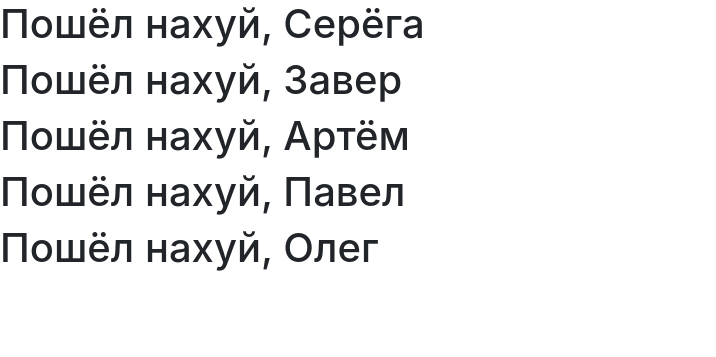
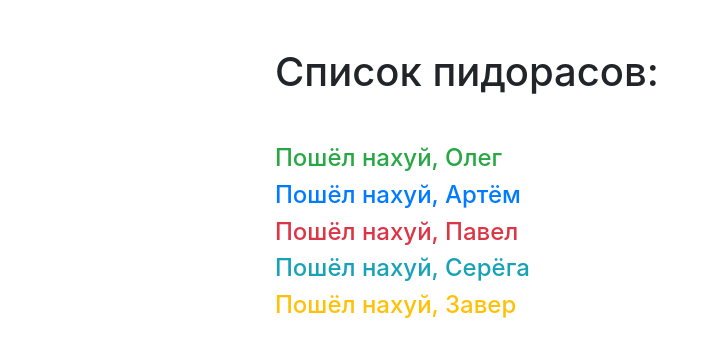
Before and after one commit to Be9st/dj, a Django app: page /blog/ in a window 1280 px wide. Shown: the part 56-413 px from the top of the page, without its empty margins (0-716 px from the left). Run offline with Django 3.2, Linux system fonts and the light colour scheme; some libraries are stand-ins or nearby versions.

Commit message:
Посылает нахуй в формате ЛГБТ

```diff
--- a/app/blog/blog/templates/base.html
+++ b/app/blog/blog/templates/base.html
@@ -29,9 +29,16 @@
   </div>
 </nav>
 
-{% block main %}
-	Text not found
-{% endblock %}
+<div class="container">
+  <div class="row">
+    <div class="col-6 offset-md-2">
+      {% block main %}
+      Text not found
+      {% endblock %}
+    </div>
+  </div>
+</div>
+
 
 </body>
 </html>
--- a/app/blog/blog/templates/blog_app/index.html
+++ b/app/blog/blog/templates/blog_app/index.html
@@ -1,8 +1,9 @@
 {% extends "base.html" %}
 
 {% block main %}
-	{% for name in names %}
-		<h1>Пошёл нахуй, {{name}}</h1>
+	<h1 class="mt-5 mb-5"> Список пидорасов:</h1>
+	{% for color, name in values.items %}
+		<h4 class="{{color}}">Пошёл нахуй, {{name}}</h4>
 	{% endfor %}
 {% endblock main %}
 
--- a/app/blog/blog_app/views.py
+++ b/app/blog/blog_app/views.py
@@ -1,10 +1,22 @@
 from django.shortcuts import render
 from random import choice, shuffle
-# Create your views here.
-
 
 def post_list(requset):
-    n = ['Завер', 'Павел', 'Олег', 'Артём', 'Серёга']
-    shuffle(n)
-    random_name = choice(n)
-    return render(requset, 'blog_app/index.html', context={'names': n, 'random_name':random_name})
+    names = ['Завер', 'Павел', 'Олег', 'Артём', 'Серёга']
+    colors = [
+        'text-primary',
+        'text-info',
+        'text-warning',
+        'text-danger',
+        'text-success']
+    shuffle(colors)
+    shuffle(names)
+    values = dict(zip(colors, names))
+    random_name = choice(names)
+    return render(requset, 'blog_app/index.html',
+        context={
+        'random_name': random_name,
+        'values': values
+        #'names': names,
+        #'color': color
+        })
```
